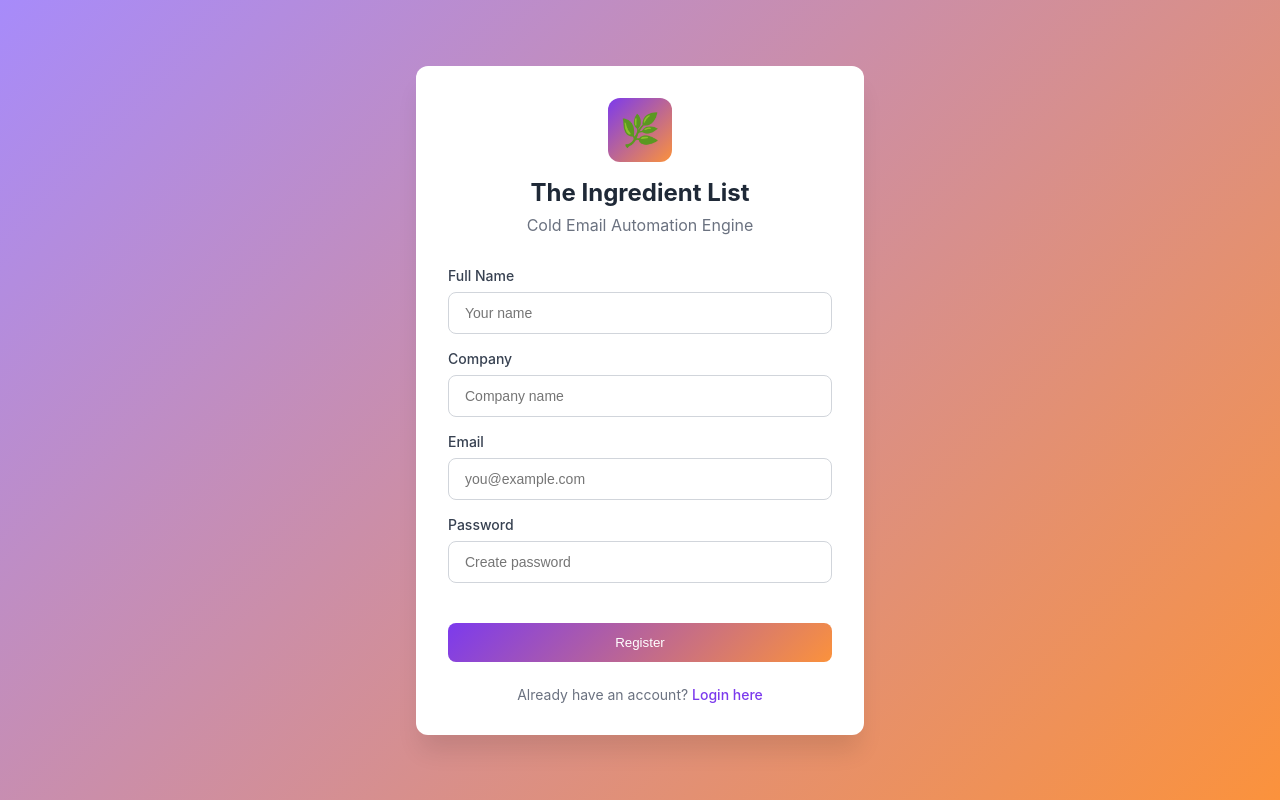
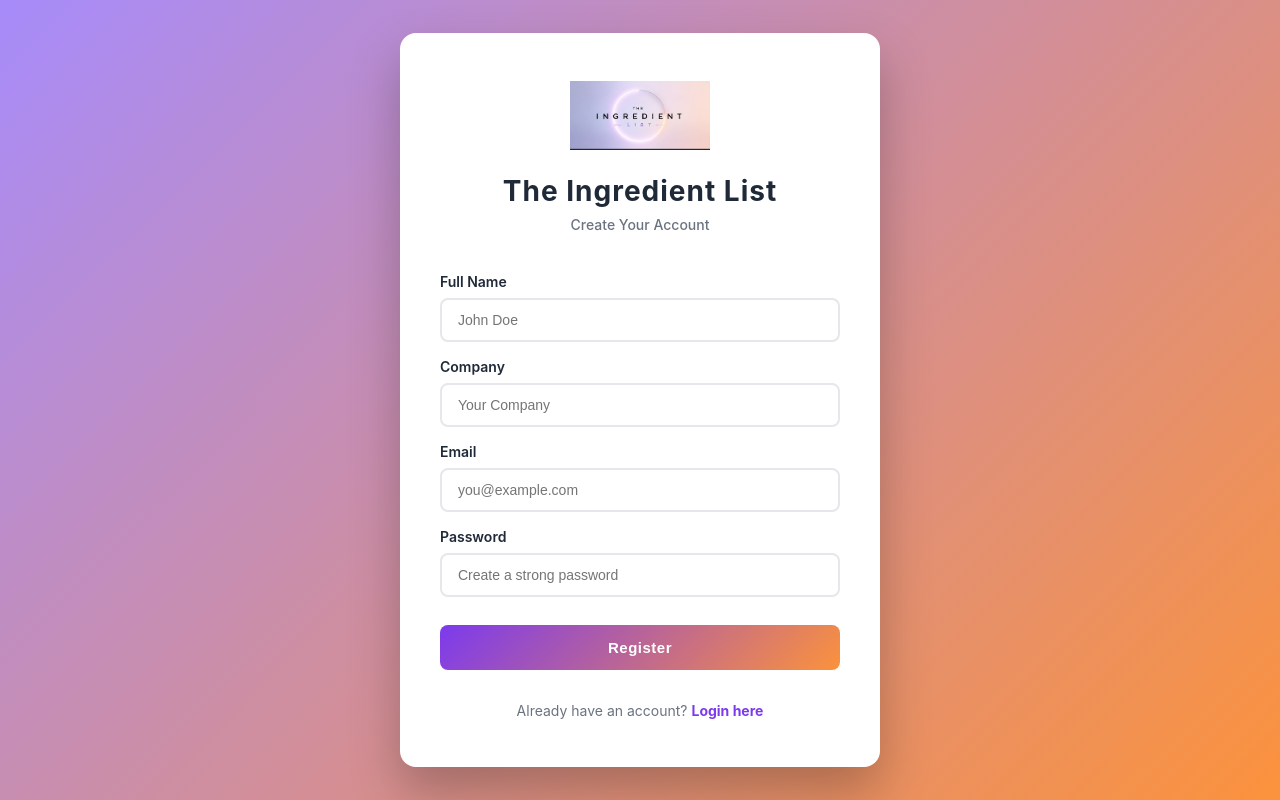
Before and after one commit to Sachin-kalaiselvan/cold-email-engine, a React (Create React App) app in the folder client/: page /register in a window 1280 px wide. Built offline with nearby package versions, Linux system fonts and the light colour scheme.

Commit message:
Update Register.js

```diff
--- a/client/src/pages/Register.js
+++ b/client/src/pages/Register.js
@@ -37,71 +37,201 @@
   };
 
   return (
-    <div style={{ minHeight: '100vh', background: 'linear-gradient(135deg, #a78bfa 0%, #fb923c 100%)', display: 'flex', alignItems: 'center', justifyContent: 'center' }}>
-      <div style={{ background: 'white', borderRadius: '12px', boxShadow: '0 20px 25px -5px rgba(0, 0, 0, 0.1)', padding: '32px', width: '100%', maxWidth: '448px' }}>
-        <div style={{ textAlign: 'center', marginBottom: '32px' }}>
-          <div style={{ width: '64px', height: '64px', borderRadius: '12px', background: 'linear-gradient(135deg, #7c3aed 0%, #fb923c 100%)', display: 'flex', alignItems: 'center', justifyContent: 'center', margin: '0 auto 16px', fontSize: '32px', fontWeight: 'bold', color: 'white' }}>
-            🌿
-          </div>
-          <h1 style={{ fontSize: '24px', fontWeight: 'bold', color: '#1f2937' }}>The Ingredient List</h1>
-          <p style={{ color: '#6b7280', marginTop: '8px' }}>Cold Email Automation Engine</p>
+    <div style={{
+      minHeight: '100vh',
+      background: 'linear-gradient(135deg, #a78bfa 0%, #fb923c 100%)',
+      display: 'flex',
+      alignItems: 'center',
+      justifyContent: 'center',
+      fontFamily: '-apple-system, BlinkMacSystemFont, "Segoe UI", Roboto, sans-serif',
+      padding: '20px'
+    }}>
+      <div style={{
+        background: 'white',
+        borderRadius: '16px',
+        boxShadow: '0 25px 50px rgba(0, 0, 0, 0.25)',
+        padding: '48px 40px',
+        width: '100%',
+        maxWidth: '480px'
+      }}>
+        {/* Logo and Brand */}
+        <div style={{ textAlign: 'center', marginBottom: '40px' }}>
+          {/* Logo Image */}
+          <img
+            src="/images/the_ingredient_list_logo.png"
+            alt="The Ingredient List"
+            style={{
+              maxWidth: '140px',
+              height: 'auto',
+              marginBottom: '24px',
+              display: 'block',
+              margin: '0 auto 24px'
+            }}
+          />
+
+          {/* Brand Text */}
+          <h1 style={{
+            fontSize: '28px',
+            fontWeight: '700',
+            color: '#1f2937',
+            margin: '0',
+            letterSpacing: '1px'
+          }}>
+            The Ingredient List
+          </h1>
+
+          <p style={{
+            color: '#6b7280',
+            marginTop: '8px',
+            fontSize: '14px',
+            fontWeight: '500'
+          }}>
+            Create Your Account
+          </p>
         </div>
 
+        {/* Error Message */}
         {error && (
-          <div style={{ background: '#fee2e2', border: '1px solid #fecaca', color: '#dc2626', padding: '12px 16px', borderRadius: '8px', marginBottom: '24px', fontSize: '14px' }}>
-            {error}
+          <div style={{
+            background: '#fee2e2',
+            border: '1px solid #fecaca',
+            color: '#dc2626',
+            padding: '12px 16px',
+            borderRadius: '8px',
+            marginBottom: '24px',
+            fontSize: '14px',
+            fontWeight: '500'
+          }}>
+            ⚠️ {error}
           </div>
         )}
 
+        {/* Form */}
         <form onSubmit={handleSubmit} style={{ display: 'flex', flexDirection: 'column', gap: '16px' }}>
           <div>
-            <label style={{ display: 'block', fontSize: '14px', fontWeight: '500', color: '#374151', marginBottom: '8px' }}>Full Name</label>
+            <label style={{
+              display: 'block',
+              fontSize: '14px',
+              fontWeight: '600',
+              color: '#1f2937',
+              marginBottom: '8px'
+            }}>
+              Full Name
+            </label>
             <input
               type="text"
               name="name"
               value={formData.name}
               onChange={handleChange}
-              style={{ width: '100%', padding: '12px 16px', border: '1px solid #d1d5db', borderRadius: '8px', fontSize: '14px', outline: 'none' }}
-              placeholder="Your name"
+              style={{
+                width: '100%',
+                padding: '12px 16px',
+                border: '2px solid #e5e7eb',
+                borderRadius: '8px',
+                fontSize: '14px',
+                outline: 'none',
+                transition: 'border-color 0.3s',
+                boxSizing: 'border-box'
+              }}
+              placeholder="John Doe"
+              onFocus={(e) => e.target.style.borderColor = '#7c3aed'}
+              onBlur={(e) => e.target.style.borderColor = '#e5e7eb'}
               required
             />
           </div>
 
           <div>
-            <label style={{ display: 'block', fontSize: '14px', fontWeight: '500', color: '#374151', marginBottom: '8px' }}>Company</label>
+            <label style={{
+              display: 'block',
+              fontSize: '14px',
+              fontWeight: '600',
+              color: '#1f2937',
+              marginBottom: '8px'
+            }}>
+              Company
+            </label>
             <input
               type="text"
               name="company"
               value={formData.company}
               onChange={handleChange}
-              style={{ width: '100%', padding: '12px 16px', border: '1px solid #d1d5db', borderRadius: '8px', fontSize: '14px', outline: 'none' }}
-              placeholder="Company name"
+              style={{
+                width: '100%',
+                padding: '12px 16px',
+                border: '2px solid #e5e7eb',
+                borderRadius: '8px',
+                fontSize: '14px',
+                outline: 'none',
+                transition: 'border-color 0.3s',
+                boxSizing: 'border-box'
+              }}
+              placeholder="Your Company"
+              onFocus={(e) => e.target.style.borderColor = '#7c3aed'}
+              onBlur={(e) => e.target.style.borderColor = '#e5e7eb'}
               required
             />
           </div>
 
           <div>
-            <label style={{ display: 'block', fontSize: '14px', fontWeight: '500', color: '#374151', marginBottom: '8px' }}>Email</label>
+            <label style={{
+              display: 'block',
+              fontSize: '14px',
+              fontWeight: '600',
+              color: '#1f2937',
+              marginBottom: '8px'
+            }}>
+              Email
+            </label>
             <input
               type="email"
               name="email"
               value={formData.email}
               onChange={handleChange}
-              style={{ width: '100%', padding: '12px 16px', border: '1px solid #d1d5db', borderRadius: '8px', fontSize: '14px', outline: 'none' }}
+              style={{
+                width: '100%',
+                padding: '12px 16px',
+                border: '2px solid #e5e7eb',
+                borderRadius: '8px',
+                fontSize: '14px',
+                outline: 'none',
+                transition: 'border-color 0.3s',
+                boxSizing: 'border-box'
+              }}
               placeholder="you@example.com"
+              onFocus={(e) => e.target.style.borderColor = '#7c3aed'}
+              onBlur={(e) => e.target.style.borderColor = '#e5e7eb'}
               required
             />
           </div>
 
           <div>
-            <label style={{ display: 'block', fontSize: '14px', fontWeight: '500', color: '#374151', marginBottom: '8px' }}>Password</label>
+            <label style={{
+              display: 'block',
+              fontSize: '14px',
+              fontWeight: '600',
+              color: '#1f2937',
+              marginBottom: '8px'
+            }}>
+              Password
+            </label>
             <input
               type="password"
               name="password"
               value={formData.password}
               onChange={handleChange}
-              style={{ width: '100%', padding: '12px 16px', border: '1px solid #d1d5db', borderRadius: '8px', fontSize: '14px', outline: 'none' }}
-              placeholder="Create password"
+              style={{
+                width: '100%',
+                padding: '12px 16px',
+                border: '2px solid #e5e7eb',
+                borderRadius: '8px',
+                fontSize: '14px',
+                outline: 'none',
+                transition: 'border-color 0.3s',
+                boxSizing: 'border-box'
+              }}
+              placeholder="Create a strong password"
+              onFocus={(e) => e.target.style.borderColor = '#7c3aed'}
+              onBlur={(e) => e.target.style.borderColor = '#e5e7eb'}
               required
             />
           </div>
@@ -113,23 +243,38 @@
               width: '100%',
               background: 'linear-gradient(135deg, #7c3aed 0%, #fb923c 100%)',
               color: 'white',
-              fontWeight: '500',
-              padding: '12px 16px',
+              fontWeight: '700',
+              padding: '14px 16px',
               borderRadius: '8px',
               border: 'none',
               cursor: 'pointer',
-              opacity: loading ? 0.5 : 1,
-              marginTop: '24px',
-              transition: 'all 0.2s'
+              opacity: loading ? 0.6 : 1,
+              transition: 'all 0.3s',
+              fontSize: '15px',
+              letterSpacing: '0.5px',
+              marginTop: '12px'
             }}
+            onMouseOver={(e) => !loading && (e.target.style.transform = 'translateY(-2px)')}
+            onMouseOut={(e) => e.target.style.transform = 'translateY(0)'}
           >
             {loading ? 'Creating Account...' : 'Register'}
           </button>
         </form>
 
-        <p style={{ textAlign: 'center', color: '#6b7280', marginTop: '24px', fontSize: '14px' }}>
+        {/* Login Link */}
+        <p style={{
+          textAlign: 'center',
+          color: '#6b7280',
+          marginTop: '32px',
+          fontSize: '14px'
+        }}>
           Already have an account?{' '}
-          <Link to="/login" style={{ color: '#7c3aed', textDecoration: 'none', fontWeight: '500' }}>
+          <Link to="/login" style={{
+            color: '#7c3aed',
+            textDecoration: 'none',
+            fontWeight: '700',
+            cursor: 'pointer'
+          }}>
             Login here
           </Link>
         </p>
```
